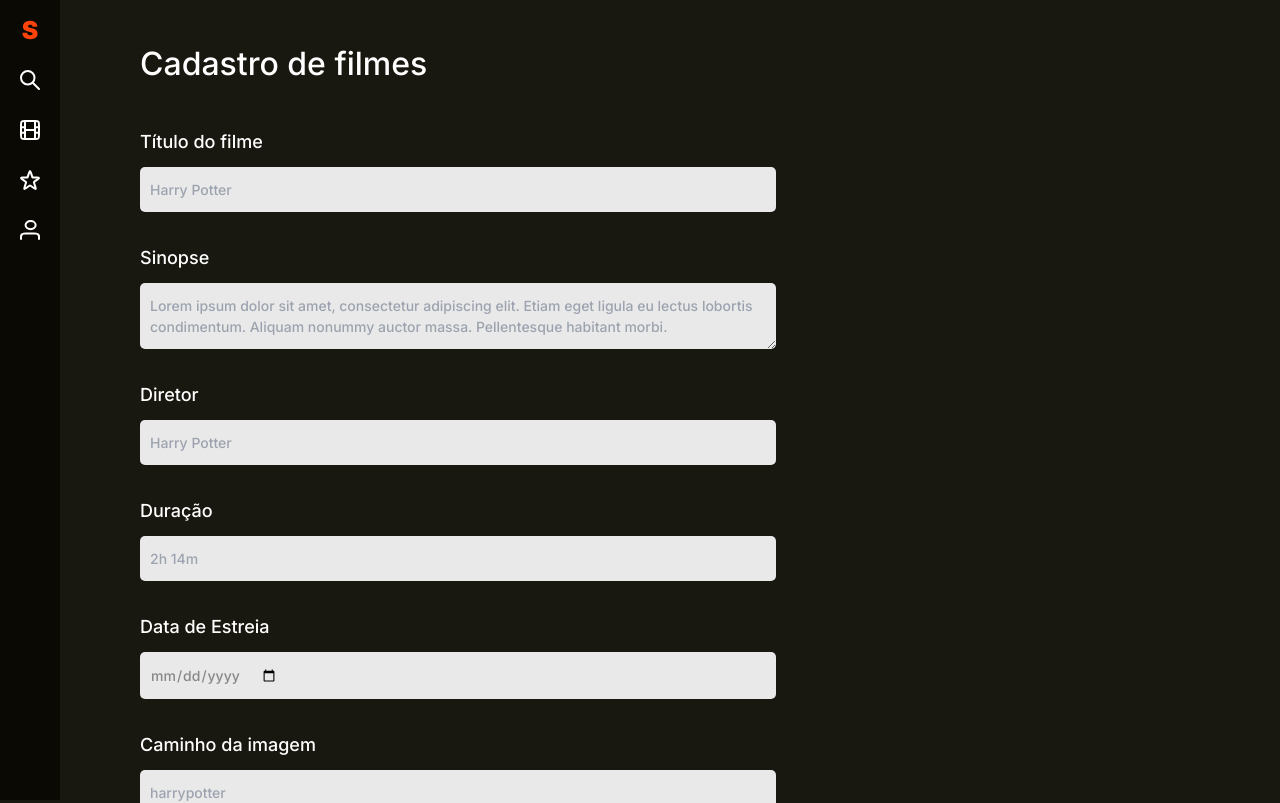
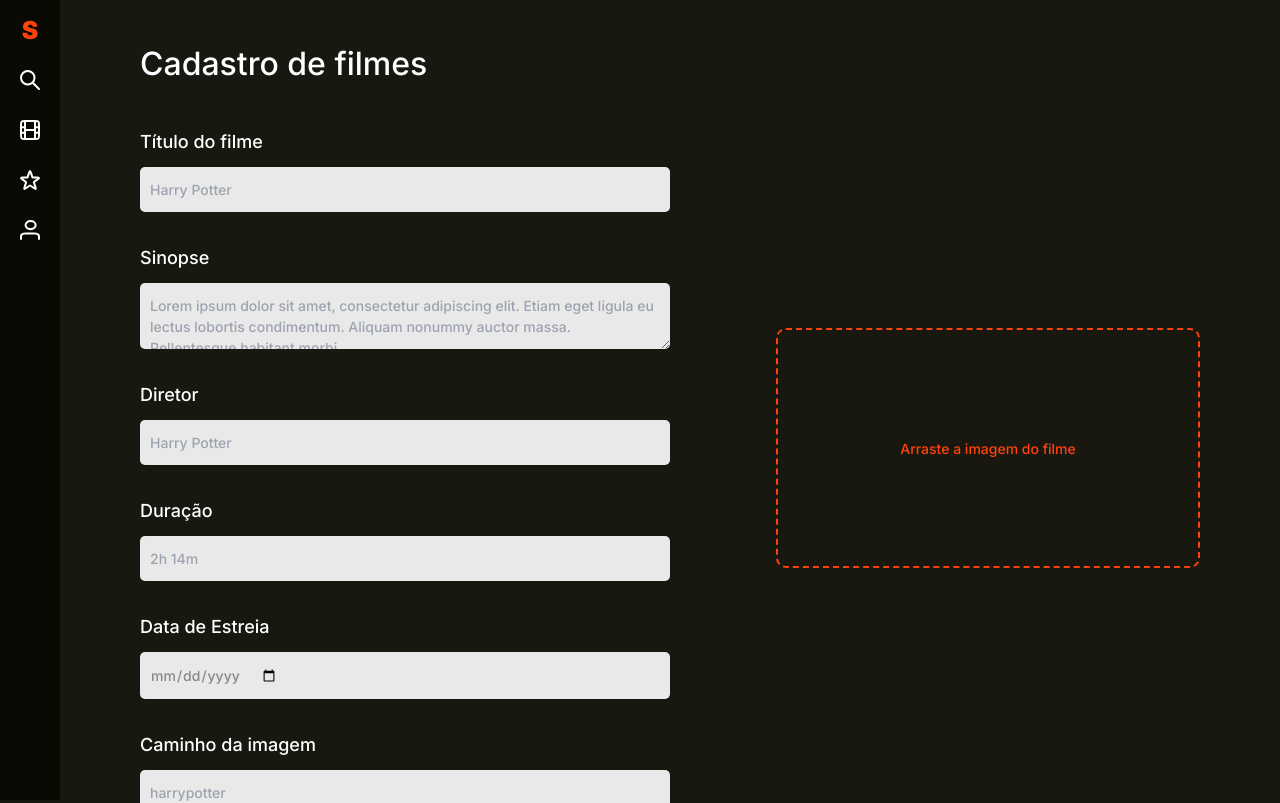
Before and after one commit to arthurfoschiani/SagaProject-web, a Next.js app: page /films/new in a window 1280 px wide. Shown: the top 803 px of the page. Built offline with nearby package versions, Linux system fonts and the light colour scheme.

Commit message:
feat(Saga): Implementa ajustes para entrega

```diff
--- a/src/app/films/new/page.css
+++ b/src/app/films/new/page.css
@@ -23,11 +23,38 @@ section>article {
     font-weight: 500;
 }
 
-.new-film>form {
+.new-film>.content {
+    display: flex;
+    justify-content: space-between;
+}
+
+.new-film>.content>form {
     margin: 5vh 0;
-    width: 60%;
+    width: 50%;
     display: flex;
     flex-direction: column;
     justify-content: space-between;
     gap: 4vh;
 }
+
+.box-slide-image {
+    display: flex;
+    width: 40%;
+    height: 30vh;
+    padding: 10px;
+    justify-content: center;
+    align-items: center;
+    gap: 10px;
+    margin-top: 30vh;
+
+    border-radius: 10px;
+    border: 2px dashed #FF430A;
+}
+
+.box-slide-image>p {
+    color: var(--Feature, #FF430A);
+    font-size: 14px;
+    font-style: normal;
+    font-weight: 500;
+    line-height: normal;
+}
--- a/src/app/films/new/page.jsx
+++ b/src/app/films/new/page.jsx
@@ -36,6 +36,7 @@ export default function FilmManagement() {
           <div className="header">
             <h2>Cadastro de filmes</h2>
           </div>
+          <div className="content">
             <form action={onSubmit}>
               <Input name="titulo" label="Título do filme" placeholder="Harry Potter" />
               <Input name="sinopse" label="Sinopse" placeholder="Lorem ipsum dolor sit amet, consectetur adipiscing elit. Etiam eget ligula eu lectus lobortis condimentum. Aliquam nonummy auctor massa. Pellentesque habitant morbi." typeInput="textearea" />
@@ -50,6 +51,10 @@ export default function FilmManagement() {
                 Adicionar
               </Button>
             </form>
+            <div className="box-slide-image">
+              <p>Arraste a imagem do filme</p>
+            </div>
+          </div>
         </article>
       </section>
     </main>
--- a/src/app/films/page.jsx
+++ b/src/app/films/page.jsx
@@ -97,16 +97,6 @@ export default function Films() {
           </div>
           <div className="lista_filmes">
             {filmes.map(filme => <FilmCard key={filme.id} image={filme?.caminhoBanner} onclick={() => openModal(filme)} />)}
-            <FilmCard image={filmes[0]?.caminhoBanner} onclick={openModal} />
-            <FilmCard image="BillGates" onclick={openModal} />
-            <FilmCard image="BlackMirror" onclick={openModal} />
-            <FilmCard image="BrenéBrown" onclick={openModal} />
-            <FilmCard image="ComoFicarRico" onclick={openModal} />
-            <FilmCard image="CorpoHumano" onclick={openModal} />
-            <FilmCard image="ExplicandoDinheiro" onclick={openModal} />
-            <FilmCard image="ExplicandoAMente" onclick={openModal} />
-            <FilmCard image="HeadSpace" onclick={openModal} />
-            <FilmCard image="MinimalismoJa" onclick={openModal} />
           </div>
         </article>
       </section>
```
Lines whose indentation alone changed are shown as unchanged.
